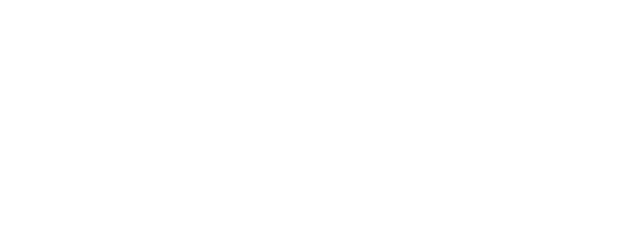
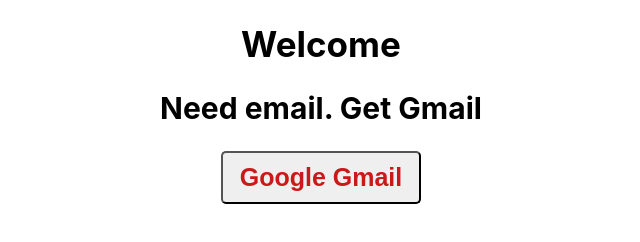
Before and after one commit to t-powers/javascript-adventure, a website with bundled scripts: page index.html in a window 1280 px wide. Shown: the whole page, without its empty margins (319-959 px from the left). Built offline with nearby package versions, Linux system fonts and the light colour scheme; files whose address does not match are found by name.

Commit message:
added html text

```diff
--- a/index.html
+++ b/index.html
@@ -6,5 +6,10 @@
     <link rel="stylesheet" href="styles.css" />
     <script src="script.js" defer></script>
   </head>
-  <body></body>
+  <body>
+    <div><h1>Welcome</h1></div>
+    <div><h2>Need email. Get Gmail</h2></div>
+    <div><button class="btn">Google Gmail</button></div>
+
+  </body>
 </html>
--- a/styles.css
+++ b/styles.css
@@ -13,7 +13,6 @@
 
 h2 {
   font-size: 30px;
-  color: white;
 }
 
 #addCats {
```
